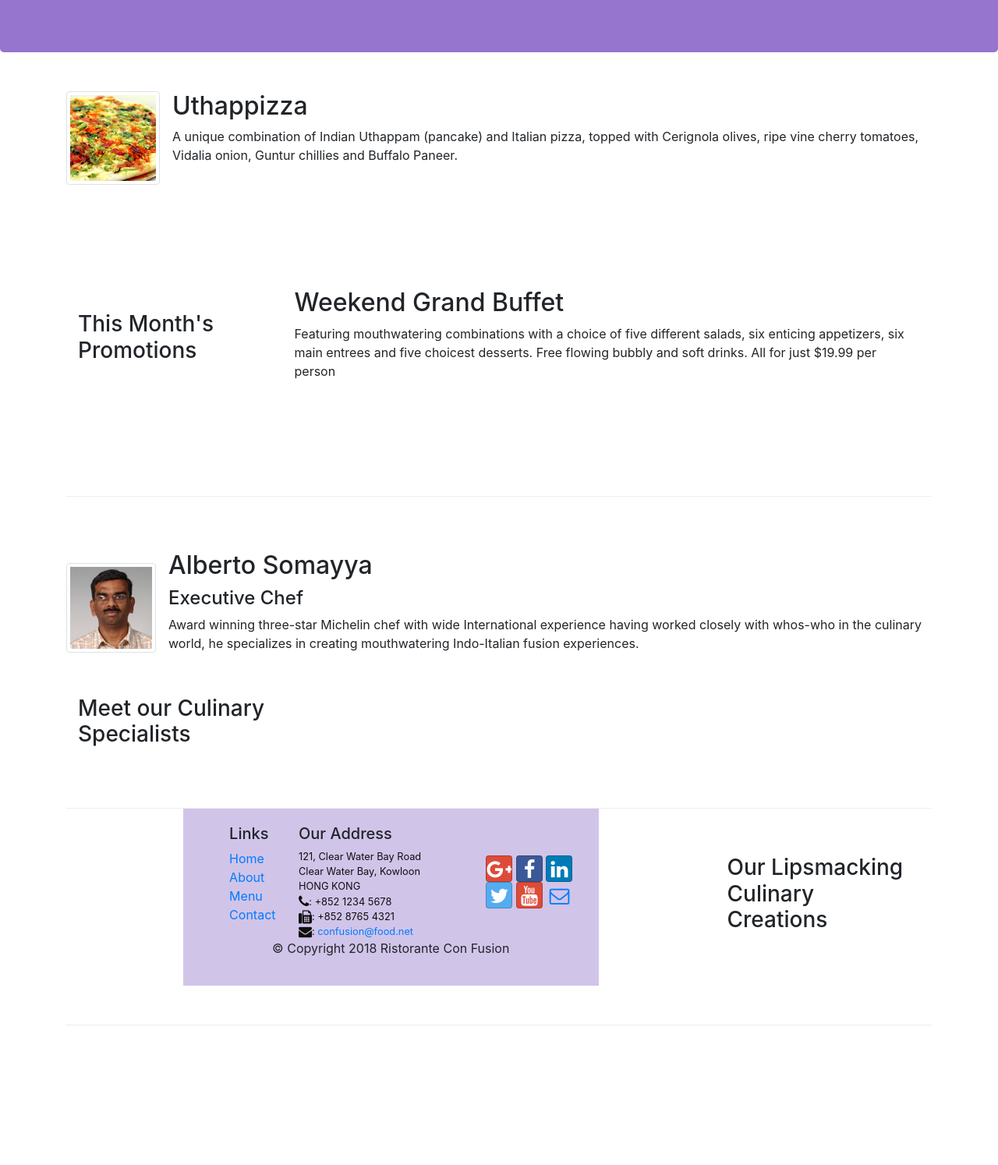
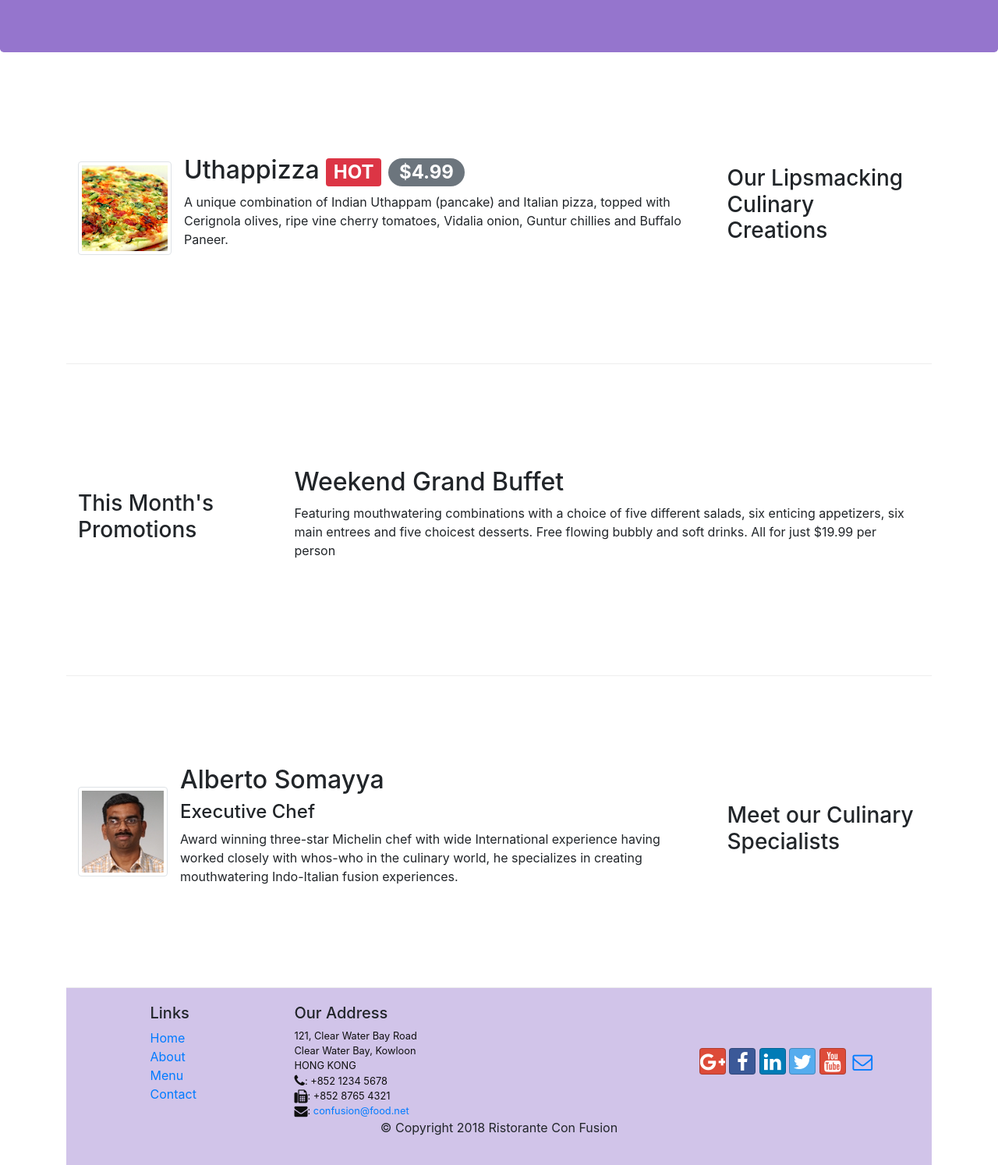
Before and after one commit to BilalMubarakIdris/test, a website: page conFusion/index.html in a window 1280 px wide. Shown: the part 267-1761 px from the top of the page at 78% size. Before the commit the page ends 1582 px from the top, so only its background shows below. Drawn offline with nearby package versions, Linux system fonts and the light colour scheme.

Commit message:
Alerting Users

```diff
--- a/conFusion/index.html
+++ b/conFusion/index.html
@@ -50,15 +50,18 @@
             <div class="col-12 col-sm-4 order-sm-last col-md-3">
                 <h3>Our Lipsmacking Culinary Creations</h3>
             </div>
+            <div class="col-sm col-md flex-first">
                 <div class="media">
                         <img class="d-flex mr-3 img-thumbnail align-self-center"
                             src="img/uthappizza.png" alt="Uthappizza">
                     <div class="media-body">
-                    <h2 class="mt-0">Uthappizza</h2>
+                        <h2 class="mt-0">Uthappizza <span class="badge badge-danger">HOT</span> <span class="badge badge-pill badge-secondary">$4.99</span></h2>
                         <p class="d-none d-sm-block">A unique combination of Indian Uthappam (pancake) and
                             Italian pizza, topped with Cerignola olives, ripe vine
                             cherry tomatoes, Vidalia onion, Guntur chillies and
                             Buffalo Paneer.</p>
+                    </div>
+                </div>
             </div>
         </div>
 
@@ -76,6 +79,7 @@
             <div class="col-12 col-sm-4 order-sm-last col-md-3">
                 <h3>Meet our Culinary Specialists</h3>
             </div>
+            <div class="col-sm col-md flex-first">
                 <div class="media">
                     <img class="d-flex mr-3 img-thumbnail align-self-center"
                                 src="img/alberto.png" alt="Alberto Somayya">
@@ -87,6 +91,7 @@
                             whos-who in the culinary world, he specializes in
                             creating mouthwatering Indo-Italian fusion experiences.
                         </p>
+                    </div>
                 </div>
             </div>
         </div>
```
Lines whose indentation alone changed are shown as unchanged.
